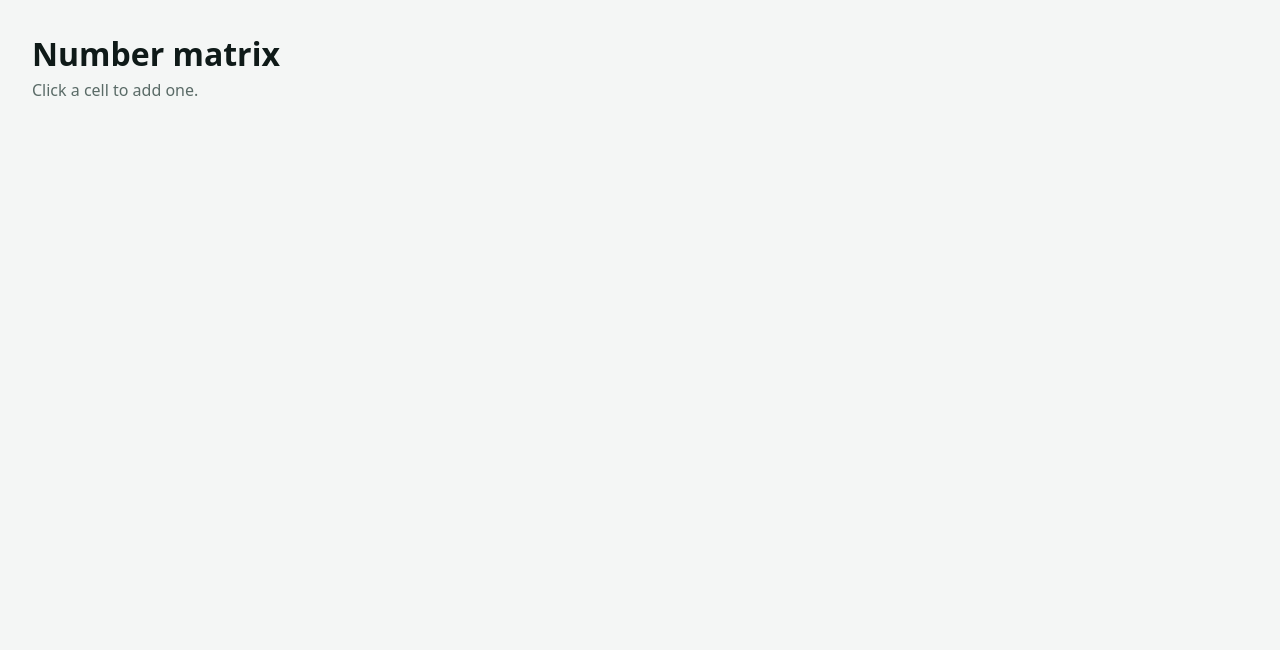
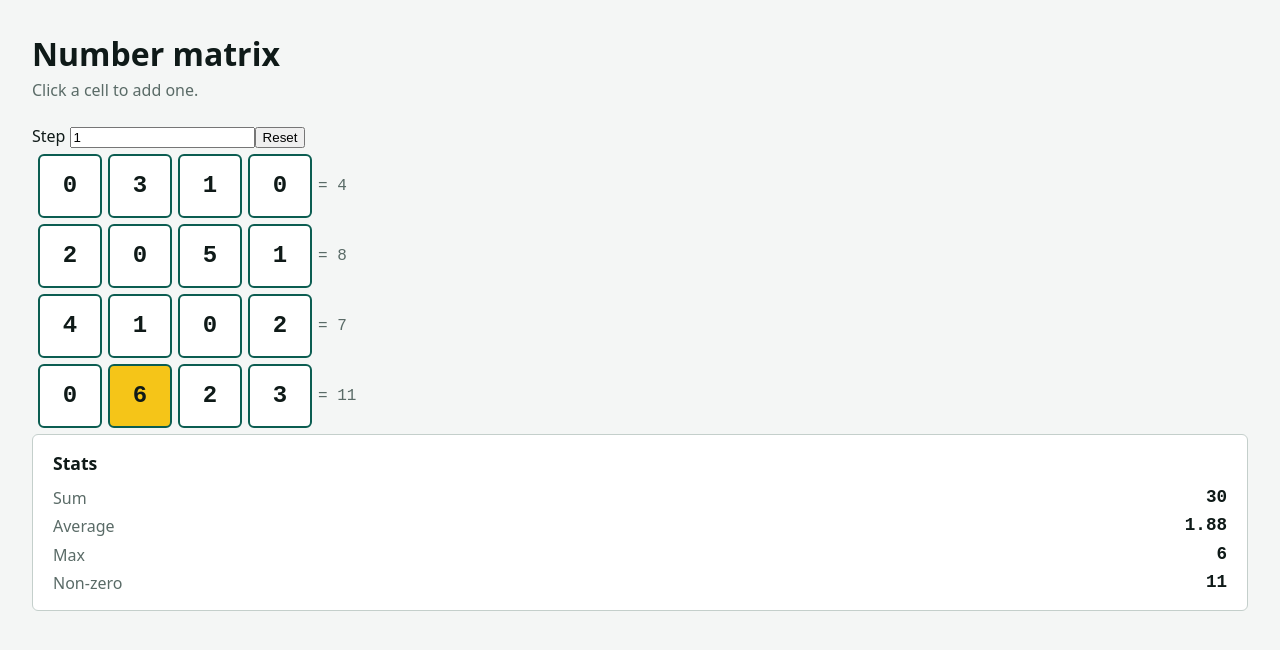
Before and after one commit to nabodaymete02/esd-labs, a React (Vite) app in the folder react-lab1/: page / in a window 1280 px wide. Shown: the top 650 px of the page. Built offline with nearby package versions, Linux system fonts and the light colour scheme.

Commit message:
section s07, s11, s12 - add App state, fetch matrix.json, increment/decrement, step input and Reset

```diff
--- a/react-lab1/src/App.jsx
+++ b/react-lab1/src/App.jsx
@@ -13,9 +13,40 @@ export default function App() {
   //             Pass it down to Matrix as onIncrement.
   // Section 09: render <Stats matrix={…} /> NEXT TO the matrix, not inside it.
   // Section 11: load /matrix.json once, in a useEffect, and put it in the state.
+  const [matrix, setMatrix] = useState(START);
+  const [step, setStep] = useState(1);
+
+  useEffect(() => {
+    fetch("/matrix.json")
+      .then((response) => response.json())
+      .then(setMatrix);
+  }, []);
+
+  function increment(row, col) {
+    setMatrix((m) => incrementAt(m, row, col, step));
+  }
+
+  function decrement(row, col) {
+    setMatrix((m) => decrementAt(m, row, col));
+  }
+
+  function reset() {
+    setMatrix((m) => zeros(m));
+  }
   return (
     <main className="app">
       <Header />
+      <label>
+        Step{" "}
+        <input
+          type="number"
+          value={step}
+          onChange={(event) => setStep(Number(event.target.value))}
+        />
+      </label>
+      <button onClick={reset}>Reset</button>
+      <Matrix matrix={matrix} onIncrement={increment} onDecrement={decrement} />
+      <Stats matrix={matrix} />
     </main>
   );
 }
```
